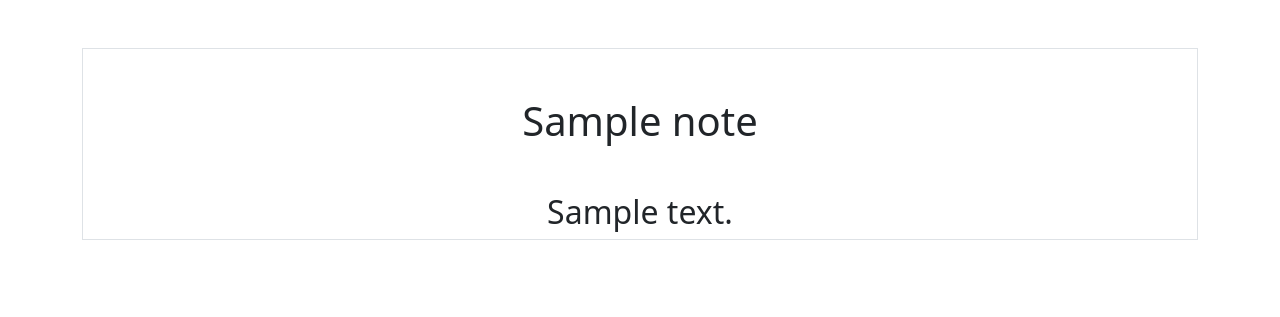
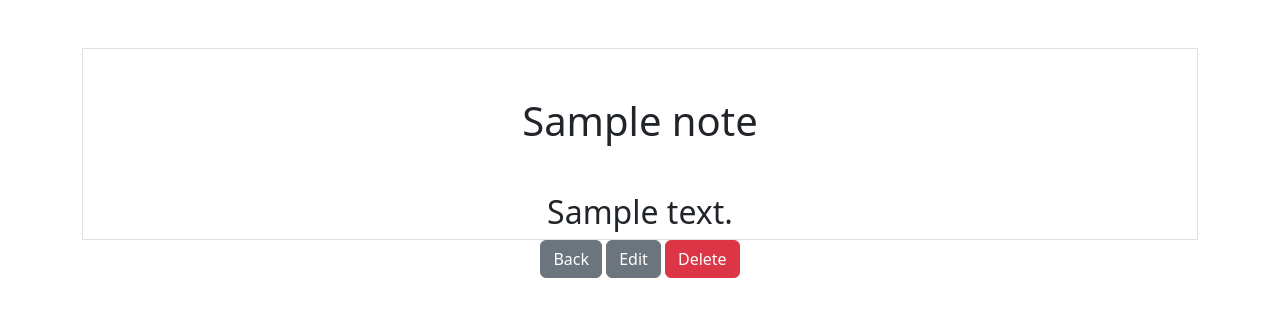
Before and after one commit to jabbala/notes, a Django app: page /smart/notes/1 in a window 1280 px wide. Shown: the part 16-333 px from the top of the page. Run offline with Django 5.2, Linux system fonts and the light colour scheme; tables that the repository leaves empty hold one stand-in row (values such as "Sample post").

Commit message:
Update view and Delete View related changes

```diff
--- a/notes/templates/notes/notes_detail.html
+++ b/notes/templates/notes/notes_detail.html
@@ -4,4 +4,7 @@
     <h1 class="my-5">{{ note.title }}</h1>
     <h2>{{ note.content }}</h2>
   </div>
+<a href="{% url 'notes.list' %}" class="btn btn-secondary">Back</a>
+<a href="{% url 'notes.update' pk=note.id %}" class="btn btn-secondary">Edit</a>
+<a href="{% url 'notes.delete' pk=note.id %}" class="btn btn-danger">Delete</a>
 {% endblock %}
--- a/notes/templates/notes/notes_form.html
+++ b/notes/templates/notes/notes_form.html
@@ -2,14 +2,14 @@
 
 {% block content %}
 
-<form action="{% url 'notes.new' %}" method='POST'> {% csrf_token %}
+<form method='POST'> {% csrf_token %}
     {{ form }}
     <button type="submit" class="btn btn-primary my-5">Submit</button>
+    <a href="{% url 'notes.list' %}" class="btn btn-secondary">Cancel</a>
 </form>
 {% if form.errors %}
   <div class="alert alert-danger my-5" role="alert">
     {{ form.errors.title.as_text }}
   </div>
 {% endif %}
-<div></div>
 {% endblock %}
--- a/notes/urls.py
+++ b/notes/urls.py
@@ -5,5 +5,7 @@ from . import views
 urlpatterns = [
     path('notes', views.NotesListView.as_view(), name='notes.list'),
     path('notes/<int:pk>', views.NotesDetailView.as_view(), name="notes.detail"),
+    path('notes/<int:pk>/edit', views.NotesUpdateView.as_view(), name="notes.update"),
+    path('notes/<int:pk>/delete', views.NotesDeleteView.as_view(), name="notes.delete"),
     path('notes/new', views.NotesCreateView.as_view(), name="notes.new"),
 ]
--- a/notes/views.py
+++ b/notes/views.py
@@ -1,5 +1,5 @@
 
-from django.views.generic import CreateView, ListView, DetailView
+from django.views.generic import CreateView, ListView, DetailView, UpdateView, DeleteView
 
 from .forms import NotesForm
 from .models import Notes
@@ -23,3 +23,14 @@ class PopularNotesListView(ListView):
 class NotesDetailView(DetailView):
     model = Notes
     context_object_name = 'note'
+
+
+class NotesUpdateView(UpdateView):
+    model = Notes
+    form_class = NotesForm
+    success_url = '/smart/notes'
+
+class NotesDeleteView(DeleteView):
+    model = Notes
+    success_url = '/smart/notes'
+    template_name = 'notes/notes_delete.html'
```
Also changed, not shown: notes/templates/notes/notes_delete.html (added, +11 -0 lines).
